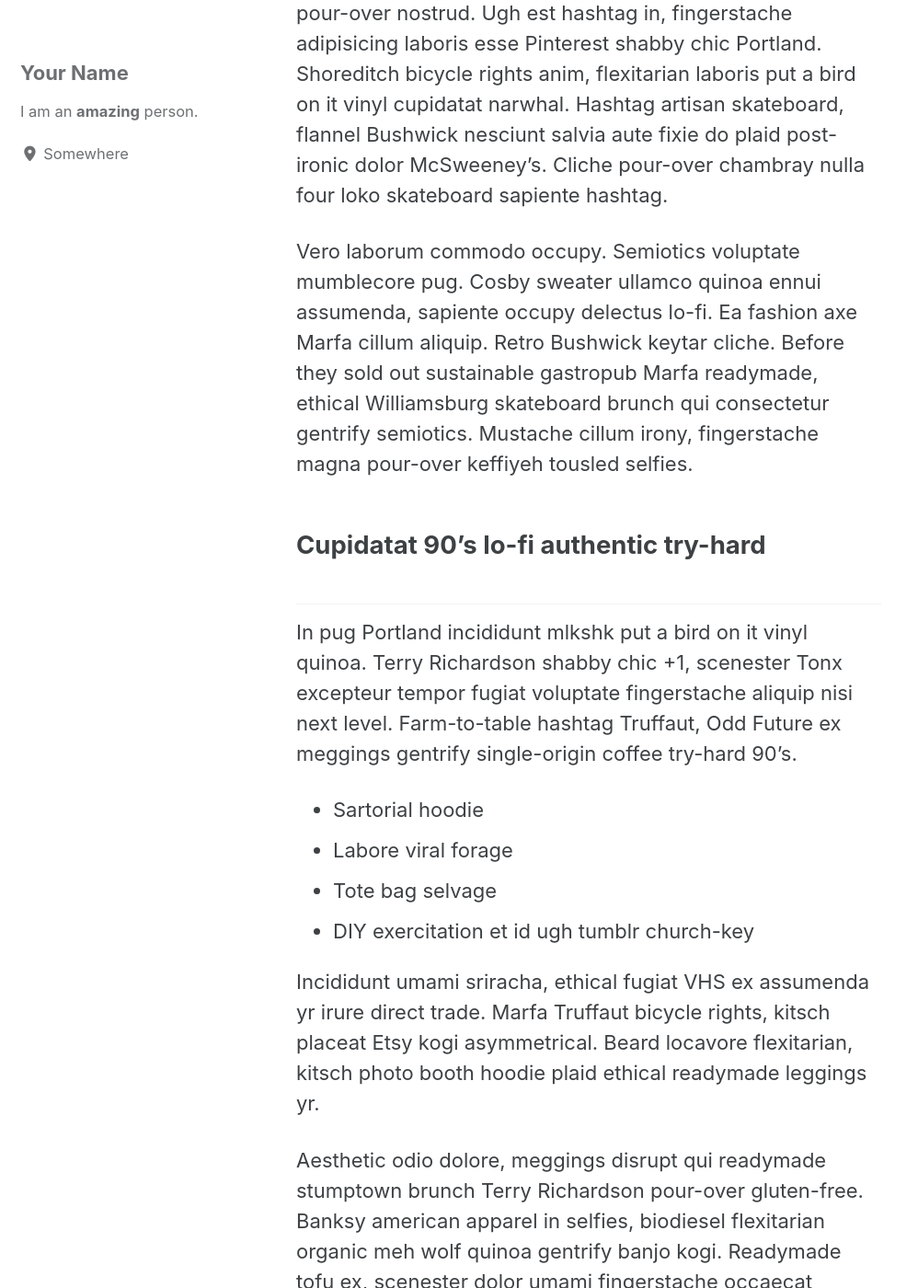
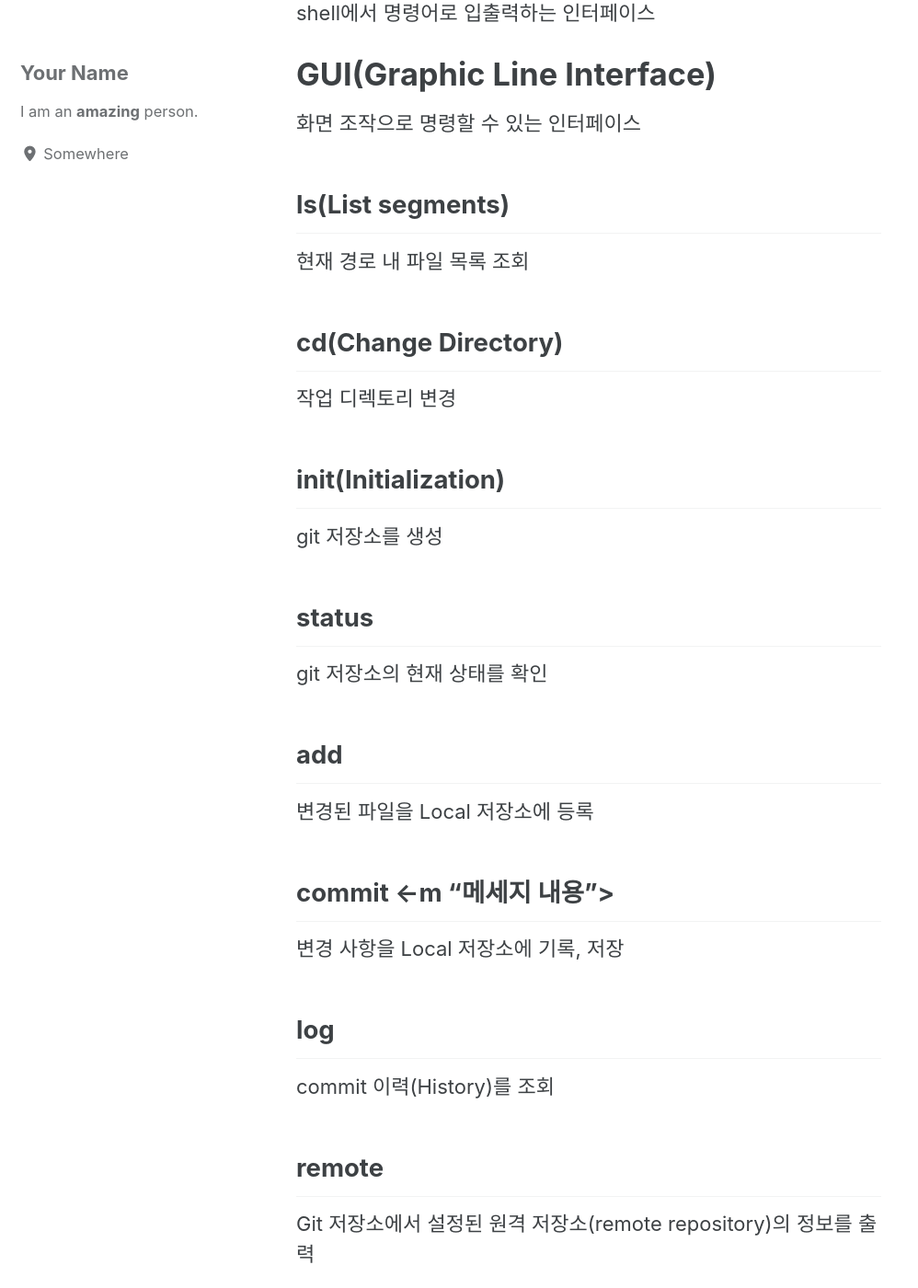
Before and after one commit to GIM-YOUNG-JOO/GIM-YOUNG-JOO.github.io, a Jekyll site: the page built from _posts/2025-01-22-git-study.md, in a window 1280 px wide and 1400 px high, scrolled down 302 px. Shown: the whole window at 92% size, without its empty margins (0-998 px from the left). Built offline with Jekyll 4.4.1, drawn with Linux system fonts in a browser that asks for light colours; cached includes are drawn as plain includes; some of the changed text lies outside the part shown.

Commit message:
사람다운 블로그 만들기

```diff
--- a/_config.yml
+++ b/_config.yml
@@ -15,13 +15,13 @@
 minimal_mistakes_skin    : "default" # "air", "aqua", "contrast", "dark", "dirt", "neon", "mint", "plum", "sunrise"
 
 # Site Settings
-locale                   : "en-US"
+locale                   : "ko-KR"
 rtl                      : # true, false (default) # turns direction of the page into right to left for RTL languages
-title                    : "Site Title"
+title                    : "Just Blog"
 title_separator          : "-"
 subtitle                 : # site tagline that appears below site title in masthead
-name                     : "Your Name"
-description              : "An amazing website."
+name                     : "김영주"
+description              : "블로그가 낯선 사람"
 url                      : # the base hostname & protocol for your site e.g. "https://mmistakes.github.io"
 baseurl                  : # the subpath of your site, e.g. "/blog"
 repository               : # GitHub username/repo-name e.g. "mmistakes/minimal-mistakes"
--- a/_posts/2025-01-22-git-study.md
+++ b/_posts/2025-01-22-git-study.md
@@ -1,45 +1,41 @@
 ---
-title: "Markup: Text Readability Test"
-excerpt: "A bunch of text to test readability."
+title: "Git 간단 명령어"
+excerpt: "Programmers"
 tags:
   - sample post
   - readability
   - test
 ---
 
-Portland in shoreditch Vice, labore typewriter pariatur hoodie fap sartorial Austin. Pinterest literally occupy Schlitz forage. Odio ad blue bottle vinyl, 90's narwhal commodo bitters pour-over nostrud. Ugh est hashtag in, fingerstache adipisicing laboris esse Pinterest shabby chic Portland. Shoreditch bicycle rights anim, flexitarian laboris put a bird on it vinyl cupidatat narwhal. Hashtag artisan skateboard, flannel Bushwick nesciunt salvia aute fixie do plaid post-ironic dolor McSweeney's. Cliche pour-over chambray nulla four loko skateboard sapiente hashtag.
+# CLI(Command Line Interface)
 
-Vero laborum commodo occupy. Semiotics voluptate mumblecore pug. Cosby sweater ullamco quinoa ennui assumenda, sapiente occupy delectus lo-fi. Ea fashion axe Marfa cillum aliquip. Retro Bushwick keytar cliche. Before they sold out sustainable gastropub Marfa readymade, ethical Williamsburg skateboard brunch qui consectetur gentrify semiotics. Mustache cillum irony, fingerstache magna pour-over keffiyeh tousled selfies.
+shell에서 명령어로 입출력하는 인터페이스
 
-## Cupidatat 90's lo-fi authentic try-hard
+# GUI(Graphic Line Interface)
 
-In pug Portland incididunt mlkshk put a bird on it vinyl quinoa. Terry Richardson shabby chic +1, scenester Tonx excepteur tempor fugiat voluptate fingerstache aliquip nisi next level. Farm-to-table hashtag Truffaut, Odd Future ex meggings gentrify single-origin coffee try-hard 90's.
+화면 조작으로 명령할 수 있는 인터페이스
 
-  * Sartorial hoodie
-  * Labore viral forage
-  * Tote bag selvage
-  * DIY exercitation et id ugh tumblr church-key
 
-Incididunt umami sriracha, ethical fugiat VHS ex assumenda yr irure direct trade. Marfa Truffaut bicycle rights, kitsch placeat Etsy kogi asymmetrical. Beard locavore flexitarian, kitsch photo booth hoodie plaid ethical readymade leggings yr.
+## ls(List segments)
+현재 경로 내 파일 목록 조회
 
-Aesthetic odio dolore, meggings disrupt qui readymade stumptown brunch Terry Richardson pour-over gluten-free. Banksy american apparel in selfies, biodiesel flexitarian organic meh wolf quinoa gentrify banjo kogi. Readymade tofu ex, scenester dolor umami fingerstache occaecat fashion axe Carles jean shorts minim. Keffiyeh fashion axe nisi Godard mlkshk dolore. Lomo you probably haven't heard of them eu non, Odd Future Truffaut pug keytar meggings McSweeney's Pinterest cred. Etsy literally aute esse, eu bicycle rights qui meggings fanny pack. Gentrify leggings pug flannel duis.
+## cd(Change Directory)
+작업 디렉토리 변경
 
-## Forage occaecat cardigan qui
+## init(Initialization)
+git 저장소를 생성
 
-Fashion axe hella gastropub lo-fi kogi 90's aliquip +1 veniam delectus tousled. Cred sriracha locavore gastropub kale chips, iPhone mollit sartorial. Anim dolore 8-bit, pork belly dolor photo booth aute flannel small batch. Dolor disrupt ennui, tattooed whatever salvia Banksy sartorial roof party selfies raw denim sint meh pour-over. Ennui eu cardigan sint, gentrify iPhone cornhole.
+## status
+git 저장소의 현재 상태를 확인
 
-> Whatever velit occaecat quis deserunt gastropub, leggings elit tousled roof party 3 wolf moon kogi pug blue bottle ea. Fashion axe shabby chic Austin quinoa pickled laborum bitters next level, disrupt deep v accusamus non fingerstache.
+## add
+변경된 파일을 Local 저장소에 등록
 
-Tote bag asymmetrical elit sunt. Occaecat authentic Marfa, hella McSweeney's next level irure veniam master cleanse. Sed hoodie letterpress artisan wolf leggings, 3 wolf moon commodo ullamco. Anim occupy ea labore Terry Richardson. Tofu ex master cleanse in whatever pitchfork banh mi, occupy fugiat fanny pack Austin authentic. Magna fugiat 3 wolf moon, labore McSweeney's sustainable vero consectetur. Gluten-free disrupt enim, aesthetic fugiat jean shorts trust fund keffiyeh magna try-hard.
+## commit <-m "메세지 내용">
+변경 사항을 Local 저장소에 기록, 저장
 
-## Hoodie Duis
+## log
+commit 이력(History)를 조회
 
-Actually salvia consectetur, hoodie duis lomo YOLO sunt sriracha. Aute pop-up brunch farm-to-table odio, salvia irure occaecat. Sriracha small batch literally skateboard. Echo Park nihil hoodie, aliquip forage artisan laboris. Trust fund reprehenderit nulla locavore. Stumptown raw denim kitsch, keffiyeh nulla twee dreamcatcher fanny pack ullamco 90's pop-up est culpa farm-to-table. Selfies 8-bit do pug odio.
-
-### Thundercats Ho!
-
-Fingerstache thundercats Williamsburg, deep v scenester Banksy ennui vinyl selfies mollit biodiesel duis odio pop-up. Banksy 3 wolf moon try-hard, sapiente enim stumptown deep v ad letterpress. Squid beard brunch, exercitation raw denim yr sint direct trade. Raw denim narwhal id, flannel DIY McSweeney's seitan. Letterpress artisan bespoke accusamus, meggings laboris consequat Truffaut qui in seitan. Sustainable cornhole Schlitz, twee Cosby sweater banh mi deep v forage letterpress flannel whatever keffiyeh. Sartorial cred irure, semiotics ethical sed blue bottle nihil letterpress.
-
-Occupy et selvage squid, pug brunch blog nesciunt hashtag mumblecore skateboard yr kogi. Ugh small batch swag four loko. Fap post-ironic qui tote bag farm-to-table american apparel scenester keffiyeh vero, swag non pour-over gentrify authentic pitchfork. Schlitz scenester lo-fi voluptate, tote bag irony bicycle rights pariatur vero Vice freegan wayfarers exercitation nisi shoreditch. Chambray tofu vero sed. Street art swag literally leggings, Cosby sweater mixtape PBR lomo Banksy non in pitchfork ennui McSweeney's selfies. Odd Future Banksy non authentic.
-
-Aliquip enim artisan dolor post-ironic. Pug tote bag Marfa, deserunt pour-over Portland wolf eu odio intelligentsia american apparel ugh ea. Sunt viral et, 3 wolf moon gastropub pug id. Id fashion axe est typewriter, mlkshk Portland art party aute brunch. Sint pork belly Cosby sweater, deep v mumblecore kitsch american apparel. Try-hard direct trade tumblr sint skateboard. Adipisicing bitters excepteur biodiesel, pickled gastropub aute veniam.
+## remote
+Git 저장소에서 설정된 원격 저장소(remote repository)의 정보를 출력
```
